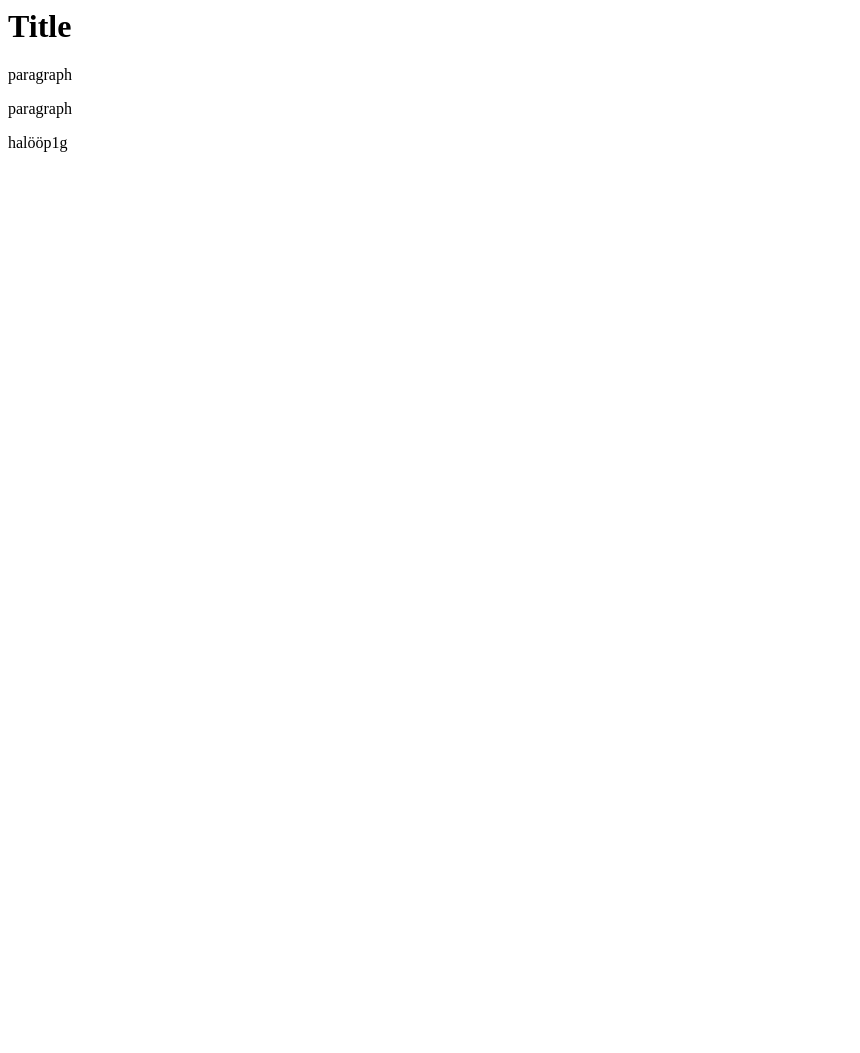
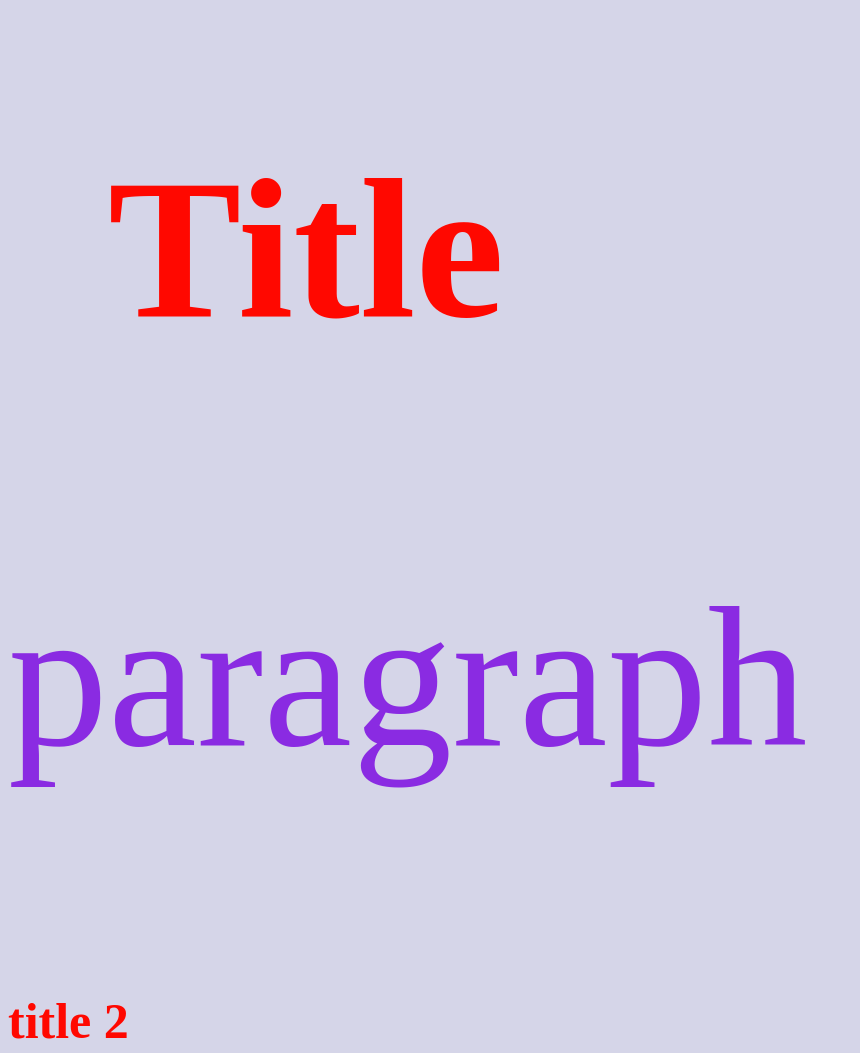
Before and after one commit to RicketyRunner/home, a plain HTML site: page index.html in a window 1280 px wide. Shown: the whole page, without its empty margins (0-860 px from the left). Before the commit the page ends 800 px from the top, so only its background shows below. Drawn offline with Linux system fonts and the light colour scheme.

Commit message:
changed it all

```diff
--- a/index.html
+++ b/index.html
@@ -1,14 +1,12 @@
-<head>
-    <title>Hallo</title>
-
-</head>
-<body>
-    <h1>Title</h1>
-    <p>paragraph</p>
-    <div>
-        <p>paragraph</p>
-        <div>
-            halööp1g
-        </div>
-    </div>
-</body>
+<!DOCTYPE html>
+<html lang="en">
+    <head>
+        <link rel="stylesheet" href="style.css">
+        <title>Hallo</title>
+    </head>
+    <body>
+        <h1 class="big" style="margin-left: 100px;">Title</h1>
+        <p class="pink big">paragraph</p>
+        <h1 class="small">title 2</h1>
+    </body>
+</html>
--- /dev/null
+++ b/style.css
@@ -0,0 +1,19 @@
+body {
+    background-color: rgba(161, 160, 204, 0.438);
+}
+
+h1 {
+    color: rgb(255, 8, 0);
+}
+
+.small {
+    font-size: 50px;
+}
+
+.big {
+    font-size: 200px;
+}
+
+.pink {
+    color: blueviolet;
+}
```
